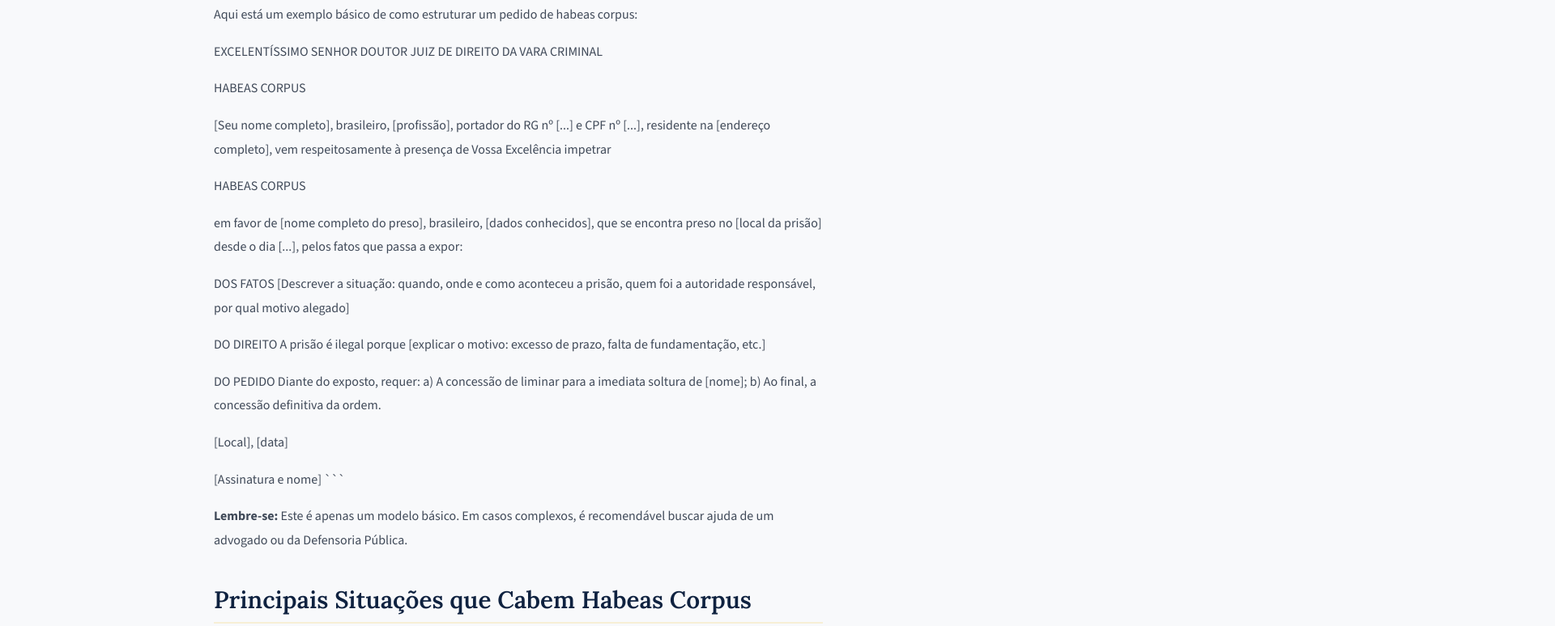
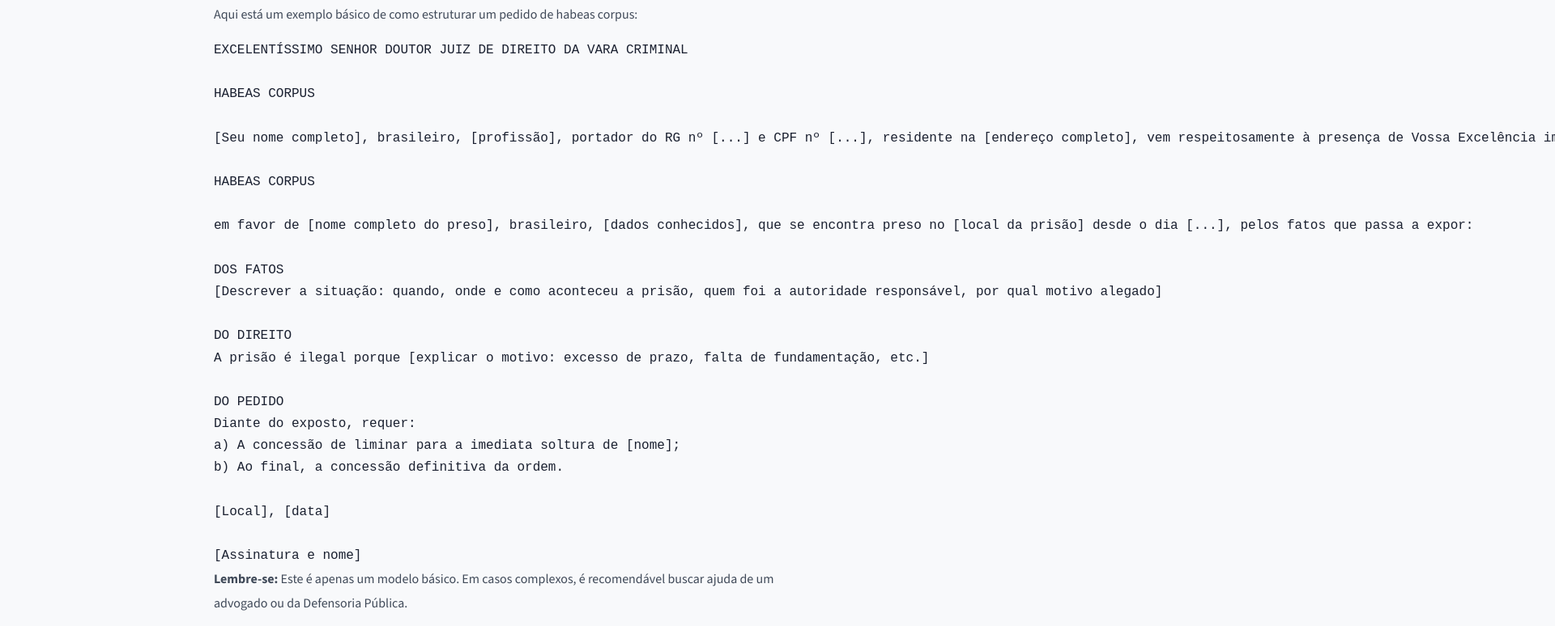
Before and after one commit to epicchiotti2103/seudireitobrasil.com.br, a plain HTML site: page blog/habeas-corpus-o-que-e-quando-cabe-como-pedir/index.html in a window 1280 px wide. Shown: the part 4372-5146 px from the top of the page at 81% size, 1920 px wide, since content can reach past the window. Drawn offline with nearby package versions, Linux system fonts and the light colour scheme.

Commit message:
seo: lastmod do sitemap passa a usar updated (herda fix do _build_core)
Rebuild com o _build_core corrigido: lastmod reflete a ultima modificacao real,
nao a data de publicacao. Tambem normaliza blocos de codigo (strip_doc_fences)
e reposiciona o gtag no head (net-neutro). 0 regressao de titulo.

````diff
--- a/blog/habeas-corpus-o-que-e-quando-cabe-como-pedir/index.html
+++ b/blog/habeas-corpus-o-que-e-quando-cabe-como-pedir/index.html
@@ -245,22 +245,31 @@
 <p>Em casos urgentes, a decisão pode sair no mesmo dia do protocolo.</p>
 <h2 id="modelo-simplificado-de-peticao">Modelo Simplificado de Petição</h2>
 <p>Aqui está um exemplo básico de como estruturar um pedido de habeas corpus:</p>
-<p>EXCELENTÍSSIMO SENHOR DOUTOR JUIZ DE DIREITO DA VARA CRIMINAL</p>
-<p>HABEAS CORPUS</p>
-<p>[Seu nome completo], brasileiro, [profissão], portador do RG nº [...] e CPF nº [...], residente na [endereço completo], vem respeitosamente à presença de Vossa Excelência impetrar</p>
-<p>HABEAS CORPUS</p>
-<p>em favor de [nome completo do preso], brasileiro, [dados conhecidos], que se encontra preso no [local da prisão] desde o dia [...], pelos fatos que passa a expor:</p>
-<p>DOS FATOS
-[Descrever a situação: quando, onde e como aconteceu a prisão, quem foi a autoridade responsável, por qual motivo alegado]</p>
-<p>DO DIREITO
-A prisão é ilegal porque [explicar o motivo: excesso de prazo, falta de fundamentação, etc.]</p>
-<p>DO PEDIDO
+<pre><code>EXCELENTÍSSIMO SENHOR DOUTOR JUIZ DE DIREITO DA VARA CRIMINAL
+
+HABEAS CORPUS
+
+[Seu nome completo], brasileiro, [profissão], portador do RG nº [...] e CPF nº [...], residente na [endereço completo], vem respeitosamente à presença de Vossa Excelência impetrar
+
+HABEAS CORPUS
+
+em favor de [nome completo do preso], brasileiro, [dados conhecidos], que se encontra preso no [local da prisão] desde o dia [...], pelos fatos que passa a expor:
+
+DOS FATOS
+[Descrever a situação: quando, onde e como aconteceu a prisão, quem foi a autoridade responsável, por qual motivo alegado]
+
+DO DIREITO
+A prisão é ilegal porque [explicar o motivo: excesso de prazo, falta de fundamentação, etc.]
+
+DO PEDIDO
 Diante do exposto, requer:
 a) A concessão de liminar para a imediata soltura de [nome];
-b) Ao final, a concessão definitiva da ordem.</p>
-<p>[Local], [data]</p>
-<p>[Assinatura e nome]
-```</p>
+b) Ao final, a concessão definitiva da ordem.
+
+[Local], [data]
+
+[Assinatura e nome]
+</code></pre>
 <p><strong>Lembre-se:</strong> Este é apenas um modelo básico. Em casos complexos, é recomendável buscar ajuda de um advogado ou da Defensoria Pública.</p>
 <h2 id="principais-situacoes-que-cabem-habeas-corpus">Principais Situações que Cabem Habeas Corpus</h2>
 <p>O habeas corpus pode ser usado em diversas situações onde há constrangimento ilegal à liberdade:</p>
````
Also changed, not shown: sitemap.xml (+5 -5 lines).
